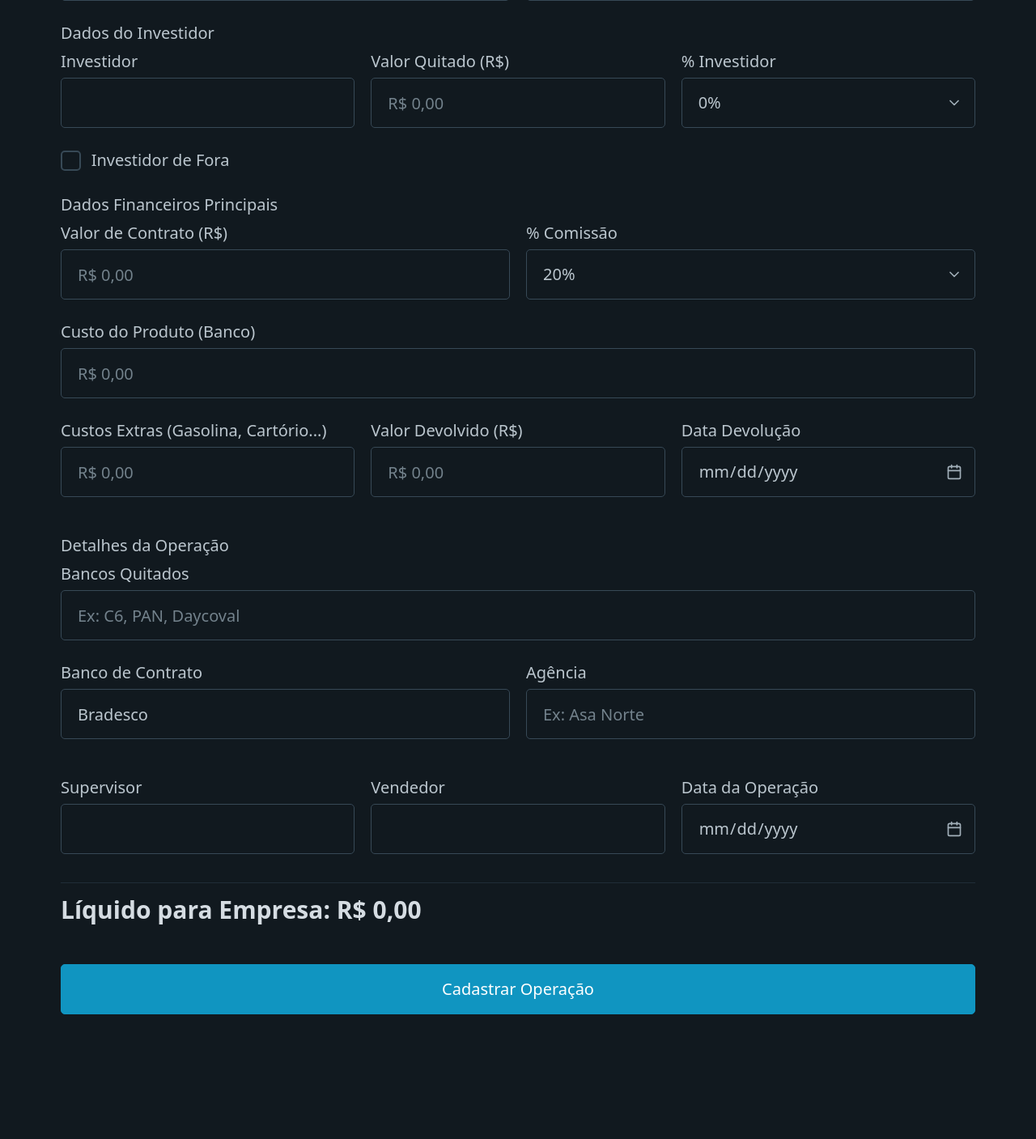
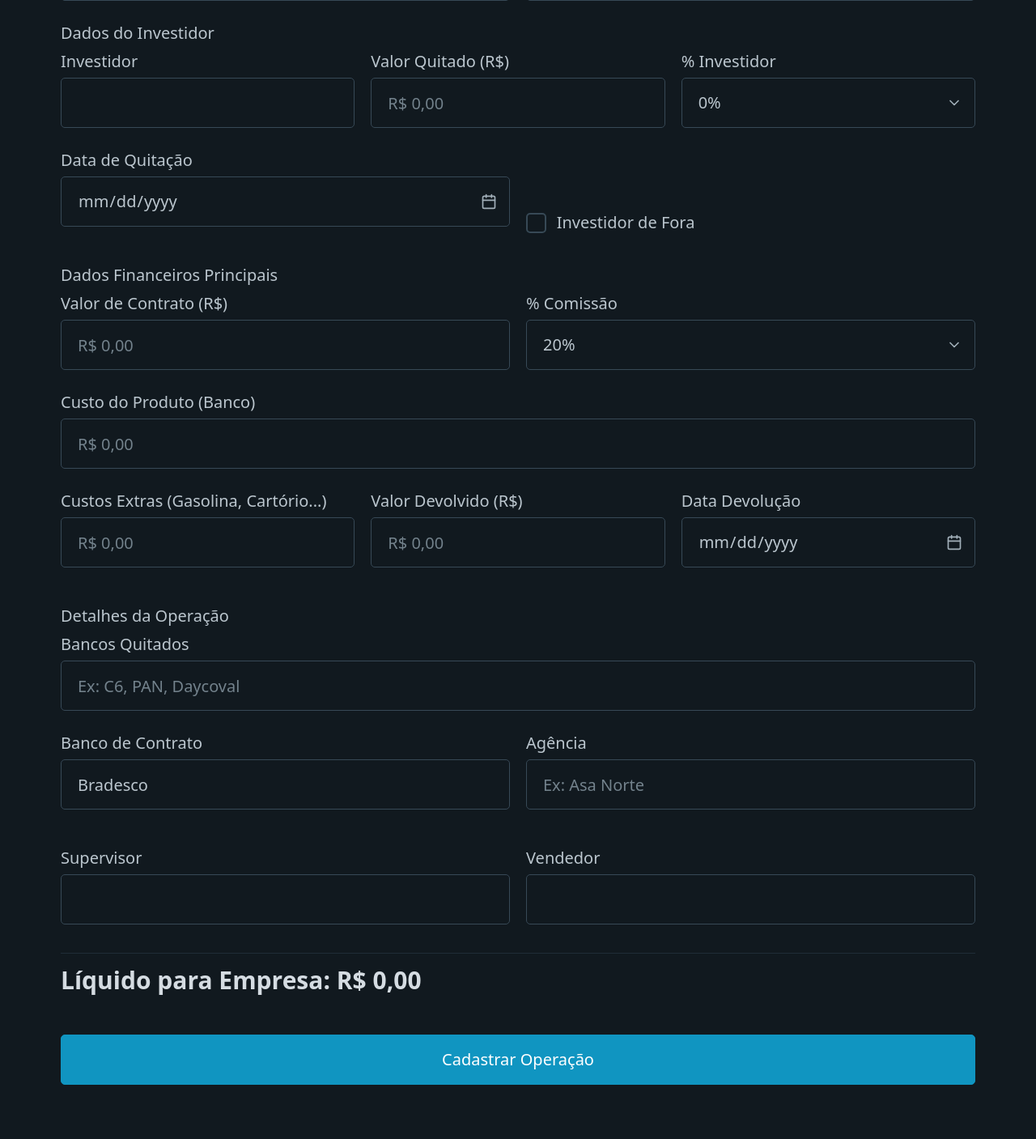
Before and after one commit to aliancaconsig547/controle-alianca-consig, a Flask app: page / in a window 1280 px wide. Shown: the part 427-1834 px from the top of the page at 81% size. Before the commit the page ends 1680 px from the top, so only its background shows below. Run offline with Flask 3, Linux system fonts and the light colour scheme; a user stored in the database is signed in.

Commit message:
adicionando data de quitação

```diff
--- a/app.py
+++ b/app.py
@@ -139,7 +139,7 @@ class OperacaoForm(FlaskForm):
 
     supervisor = StringField('Supervisor', validators=[Optional()])
     vendedor = StringField('Vendedor', validators=[Optional()])
-    data_quitacao = StringField('Data Operação', validators=[Optional()])
+    data_quitacao = StringField('Data de Quitação', validators=[Optional()])
 
 with app.app_context():
     db.create_all()
--- a/static/js/calculo.js
+++ b/static/js/calculo.js
@@ -73,7 +73,7 @@ document.addEventListener('DOMContentLoaded', () => {
         const valorComissao = valorContrato * percComissao;
 
         // FÓRMULA: Contrato - Quitado - Comissão - CustoProduto - CustosExtras - Devolvido
-        const liquidoFinal = valorContrato - valorQuitado - valorComissao - custoProduto - custosExtras - valorDevolvido;
+        const liquidoFinal = valorContrato - valorQuitado - valorComissao - custoProduto - custosExtras;
 
         resultadoSpan.textContent = liquidoFinal.toLocaleString('pt-BR', { style: 'currency', currency: 'BRL' });
     }
--- a/templates/index.html
+++ b/templates/index.html
@@ -62,10 +62,15 @@
                         </select>
                     </label>
                 </div>
-                <label for="investidor_fora">
-                    <input type="checkbox" id="investidor_fora" name="investidor_fora" value="y" {% if form.investidor_fora.data %}checked{% endif %}>
-                    Investidor de Fora
-                </label>
+                <div class="grid">
+                    <label for="data_quitacao">Data de Quitação
+                        <input type="date" id="data_quitacao" name="data_quitacao" value="{{ form.data_quitacao.data or '' }}">
+                    </label>
+                    <label for="investidor_fora" style="margin-top: auto; padding-bottom: 10px;">
+                        <input type="checkbox" id="investidor_fora" name="investidor_fora" value="y" {% if form.investidor_fora.data %}checked{% endif %}>
+                        Investidor de Fora
+                    </label>
+                </div>
             </fieldset>
 
             <fieldset>
@@ -83,7 +88,6 @@
                 </div>
 
                 <div class="grid">
-
                     <label for="custo_produto">Custo do Produto (Banco)
                         <input type="text" id="custo_produto" name="custo_produto" placeholder="R$ 0,00" value="{{ form.custo_produto.data or '' }}">
                     </label>
@@ -124,9 +128,6 @@
                 <label for="vendedor">Vendedor
                     <input type="text" id="vendedor" name="vendedor" value="{{ form.vendedor.data or '' }}">
                 </label>
-                <label for="data_quitacao">Data da Operação
-                    <input type="date" id="data_quitacao" name="data_quitacao" value="{{ form.data_quitacao.data or '' }}">
-                </label>
             </div>
 
             <hr>
--- a/templates/report_template.html
+++ b/templates/report_template.html
@@ -112,7 +112,7 @@
                 <th>Valor Contrato</th>
                 <th>Líquido Empresa</th>
                 <th>Vendedor</th>
-                <th>Data</th>
+                <th>Data de Quitação</th>
             </tr>
         </thead>
         <tbody>
```
Also changed, not shown: templates/edit.html (+12 -10 lines).
